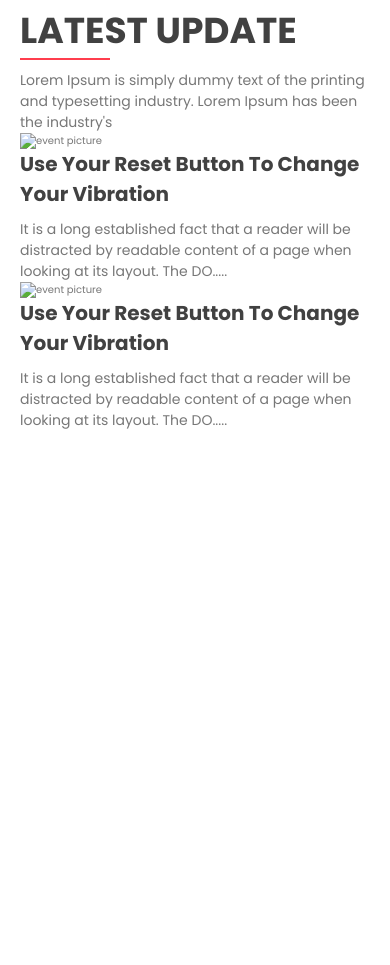
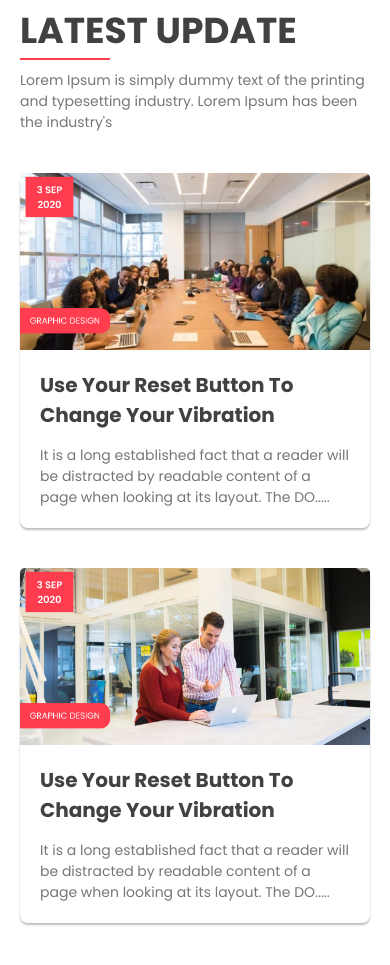
Before and after one commit to TihomirDenev/Portfolio, a plain HTML site: page index.html in a window 390 px wide. Shown: the part 4719-5684 px from the top of the page. Before the commit the page ends 5190 px from the top, so only its background shows below. Drawn offline with Linux system fonts and the light colour scheme.

Commit message:
Add styles for news section with responsive design adjustments

```diff
--- a/style.css
+++ b/style.css
@@ -4,6 +4,7 @@
 @import './styles/portfolio.css';
 @import './styles/skills.css';
 @import './styles/feedback.css';
+@import './styles/latest-update.css';
 
 html,
 body,
--- /dev/null
+++ b/styles/latest-update.css
@@ -0,0 +1,54 @@
+.news-container {
+  display: flex;
+  gap: 3rem;
+  max-width: 100%;
+  padding-top: 5rem;
+}
+
+.news-container article {
+  display: flex;
+  flex-direction: column;
+  justify-content: space-between;
+  max-width: 100%;
+  border-radius: 8px;
+  box-shadow: 0px 2px 2px 0px var(--border-color-newest);
+}
+
+article img {
+  width: 100%;
+  height: 100%;
+}
+
+.news-card {
+  display: flex;
+  gap: 1.5rem;
+  flex-direction: column;
+  padding: 3rem;
+}
+
+.news-container p {
+  padding: 0;
+}
+
+@media screen and (max-width: 1024px) {
+  .news-container {
+    gap: 2rem;
+    padding-top: 4rem;
+  }
+
+  .news-card {
+    padding: 2rem;
+  }
+}
+
+@media screen and (max-width: 768px) {
+  .news-container {
+    align-items: center;
+    flex-direction: column;
+  }
+
+  .news-container article {
+    max-width: 450px;
+    margin-bottom: 2rem;
+  }
+}
```
Also changed, not shown: assets/images/event-picture-colleague.png (added), assets/images/event-picture-team.png (added).
